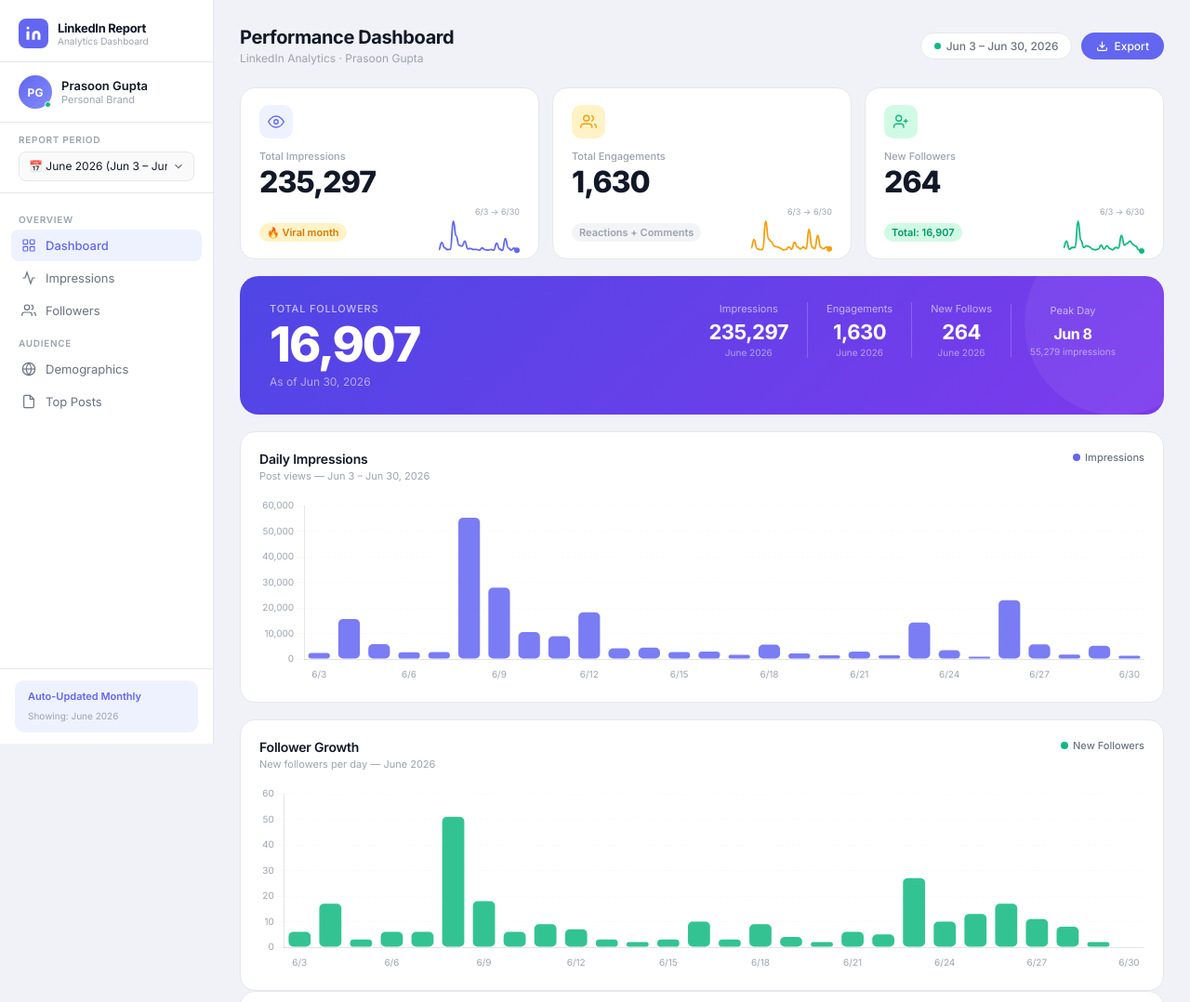
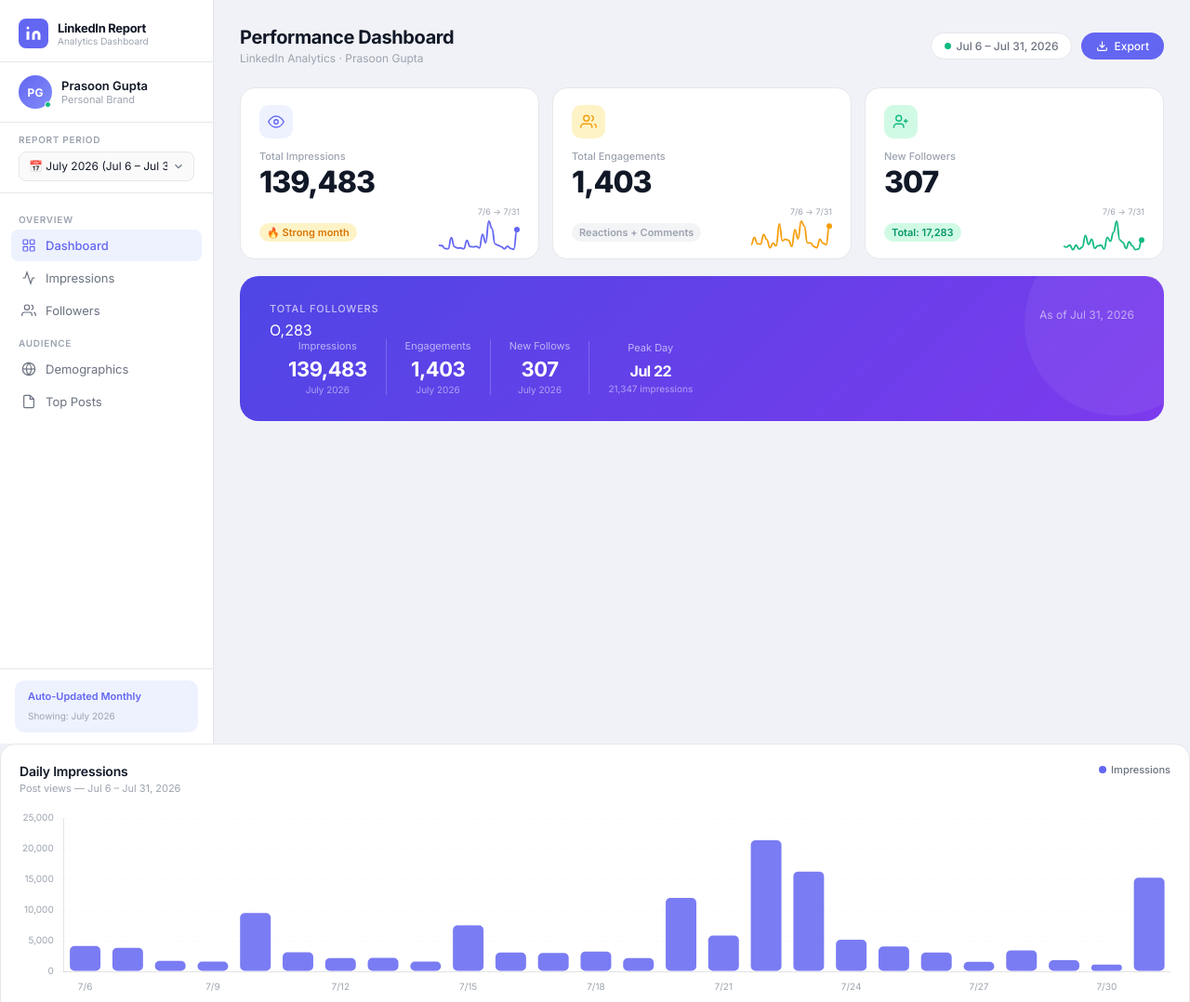
Before and after one commit to teamrocketrush-ui/prasoon-gupta-report, a plain HTML site: page index.html in a window 1280 px wide. Shown: the top 1078 px of the page at 93% size. Drawn offline with nearby package versions, Linux system fonts and the light colour scheme.

Commit message:
Add July 2026 data for Prasoon Gupta

```diff
--- a/index.html
+++ b/index.html
@@ -205,7 +205,7 @@
     ]
   }
 }     — JS object with all months data
-  <option value="may" selected>📅 May 2026 (May 1 – May 31)</option>   — HTML option tags for dropdown
+  <option value="may">📅 May 2026 (May 1 – May 31)</option>   — HTML option tags for dropdown
   may   — key of the latest month to show on load
   16,907 — total follower count
   Jun 1, 2026  — as of date
@@ -224,7 +224,9 @@
     <select class="m-period-select" id="mPeriodSelect" onchange="switchMonth(this.value)">
       <option value="all">📊 All Months — Combined View</option>
       <option value="may">📅 May 2026 (May 1 – May 31)</option>
-      <option value="jun" selected>📅 June 2026 (Jun 3 – Jun 30)</option>
+      <option value="jun">📅 June 2026 (Jun 3 – Jun 30)</option>
+
+      <option value="jul" selected>📅 July 2026 (Jul 6 – Jul 31, 2026)</option>
     </select>
   </div>
 </div>
@@ -244,8 +246,10 @@
       <select class="period-select" id="desktopPeriodSelect" onchange="switchMonth(this.value)">
         <option value="all">📊 All Months</option>
         <option value="may">📅 May 2026 (May 1 – May 31)</option>
-        <option value="jun" selected>📅 June 2026 (Jun 3 – Jun 30)</option>
-      </select>
+        <option value="jun">📅 June 2026 (Jun 3 – Jun 30)</option>
+
+      <option value="jul" selected>📅 July 2026 (Jul 6 – Jul 31, 2026)</option>
+    </select>
     </div>
     <nav class="sidebar-nav">
       <div class="nav-section">Overview</div>
@@ -282,7 +286,7 @@
         </div>
         <div class="kpi-card">
           <div class="kpi-icon green"><svg fill="none" viewBox="0 0 24 24" stroke="currentColor" stroke-width="1.8"><path d="M16 21v-2a4 4 0 0 0-4-4H6a4 4 0 0 0-4 4v2"/><circle cx="9" cy="7" r="4"/><line x1="19" y1="8" x2="19" y2="14"/><line x1="22" y1="11" x2="16" y2="11"/></svg></div>
-          <div class="kpi-card-body"><div class="kpi-meta">New Followers</div><div class="kpi-value" id="kpiFol">—</div><div class="kpi-footer"><span class="kpi-tag green" id="kpiFolTag">Total: 16,907</span><div class="kpi-spark-wrap"><div class="kpi-spark-label" id="sl3">—</div><canvas id="spark3"></canvas></div></div></div>
+          <div class="kpi-card-body"><div class="kpi-meta">New Followers</div><div class="kpi-value" id="kpiFol">—</div><div class="kpi-footer"><span class="kpi-tag green" id="kpiFolTag">Total: 17,283</span><div class="kpi-spark-wrap"><div class="kpi-spark-label" id="sl3">—</div><canvas id="spark3"></canvas></div></div></div>
         </div>
       </div>
     </div>
@@ -291,7 +295,7 @@
       <div class="hb-top">
         <div class="hb-left">
           <div class="hb-eyebrow">Total Followers</div>
-          <div class="hb-number">16,907</div>
+          O,283</div>
           <div class="hb-sub">As of <span id="followersAsOf">Jun 1, 2026</span></div>
         </div>
         <div class="hb-stats">
@@ -348,6 +352,29 @@
 // DATA — injected by Claude when building
 // ═══════════════════════════════════════
 const MONTHS = {
+  jul: {
+    label: "July 2026",
+    range: "Jul 6 – Jul 31, 2026",
+    labels: ["7/6", "7/7", "7/8", "7/9", "7/10", "7/11", "7/12", "7/13", "7/14", "7/15", "7/16", "7/17", "7/18", "7/19", "7/20", "7/21", "7/22", "7/23", "7/24", "7/25", "7/26", "7/27", "7/28", "7/29", "7/30", "7/31"],
+    impressions: [4129, 3822, 1701, 1602, 9495, 3115, 2144, 2180, 1581, 7505, 3065, 2976, 3219, 2158, 11955, 5833, 21347, 16252, 5150, 4045, 3058, 1537, 3423, 1809, 1111, 15271],
+    engagements: [29, 62, 33, 32, 75, 52, 15, 36, 24, 125, 47, 54, 49, 21, 98, 56, 137, 115, 37, 37, 21, 15, 54, 36, 29, 114],
+    followers: [7, 6, 9, 2, 9, 3, 6, 24, 10, 18, 4, 8, 9, 3, 21, 15, 29, 46, 17, 13, 4, 14, 8, 2, 3, 17],
+    totalImp: 139483, totalEng: 1403, totalFol: 307,
+    peakDay: "Jul 22", peakVal: "21,347",
+    impTagClass: "amber", impTagText: "🔥 Strong month",
+    audience: {
+      locations: [{name:"Greater Delhi Area",pct:22.0},{name:"Greater Bengaluru Area",pct:13.0},{name:"Mumbai Metropolitan Region",pct:12.0},{name:"Greater Hyderabad Area",pct:3.0},{name:"Noida",pct:2.0}],
+      seniority: [{name:"Senior",pct:27.0,color:"#6366F1"},{name:"Owner",pct:12.0,color:"#10B981"},{name:"Director",pct:11.0,color:"#F59E0B"},{name:"Entry",pct:11.0,color:"#EF4444"},{name:"CXO",pct:10.0,color:"#8B5CF6"}],
+      industries: [{name:"IT Services and IT Consulting",pct:9.0},{name:"Technology, Information and Internet",pct:7.0},{name:"Business Consulting and Services",pct:5.0},{name:"Financial Services",pct:5.0},{name:"Food and Beverage Services",pct:5.0}]
+    },
+    posts: [
+      {title:"LinkedIn Post · Jul 22, 2026",date:"Jul 22, 2026",imp:"46,727",badge:"green",url:"https://www.linkedin.com/posts/prasoongupta_a-few-days-ago-fitness-influencer-eshaant-share-7485559265261273088-GvMm"},
+      {title:"LinkedIn Post · Jul 31, 2026",date:"Jul 31, 2026",imp:"27,051",badge:"indigo",url:"https://www.linkedin.com/posts/prasoongupta_in-326-bc-when-alexanders-army-marched-share-7488805427418333184-DZ59"},
+      {title:"LinkedIn Post · Jul 20, 2026",date:"Jul 20, 2026",imp:"17,967",badge:"indigo",url:"https://www.linkedin.com/posts/prasoongupta_youre-not-buying-protein-youre-buying-share-7484841651471835136-tU17"},
+      {title:"LinkedIn Post · Jul 10, 2026",date:"Jul 10, 2026",imp:"15,064",badge:"indigo",url:"https://www.linkedin.com/posts/prasoongupta_a-photo-went-viral-recently-on-one-side-share-7481204751972466689-ioNr"},
+      {title:"LinkedIn Post · Jul 15, 2026",date:"Jul 15, 2026",imp:"11,497",badge:"indigo",url:"https://www.linkedin.com/posts/prasoongupta_there-is-a-fruit-in-your-neighbourhood-grocery-share-7483015270400274432-w5Wb"}
+    ]
+  },
   jun: {
     label: "June 2026",
     range: "Jun 3 – Jun 30, 2026",
@@ -399,7 +426,7 @@
     ]
   }
 };
-const DEFAULT_MONTH = 'jun';
+const DEFAULT_MONTH = 'jul';
 
 // ═══════════════════════════════════════
 // CHARTS
```
